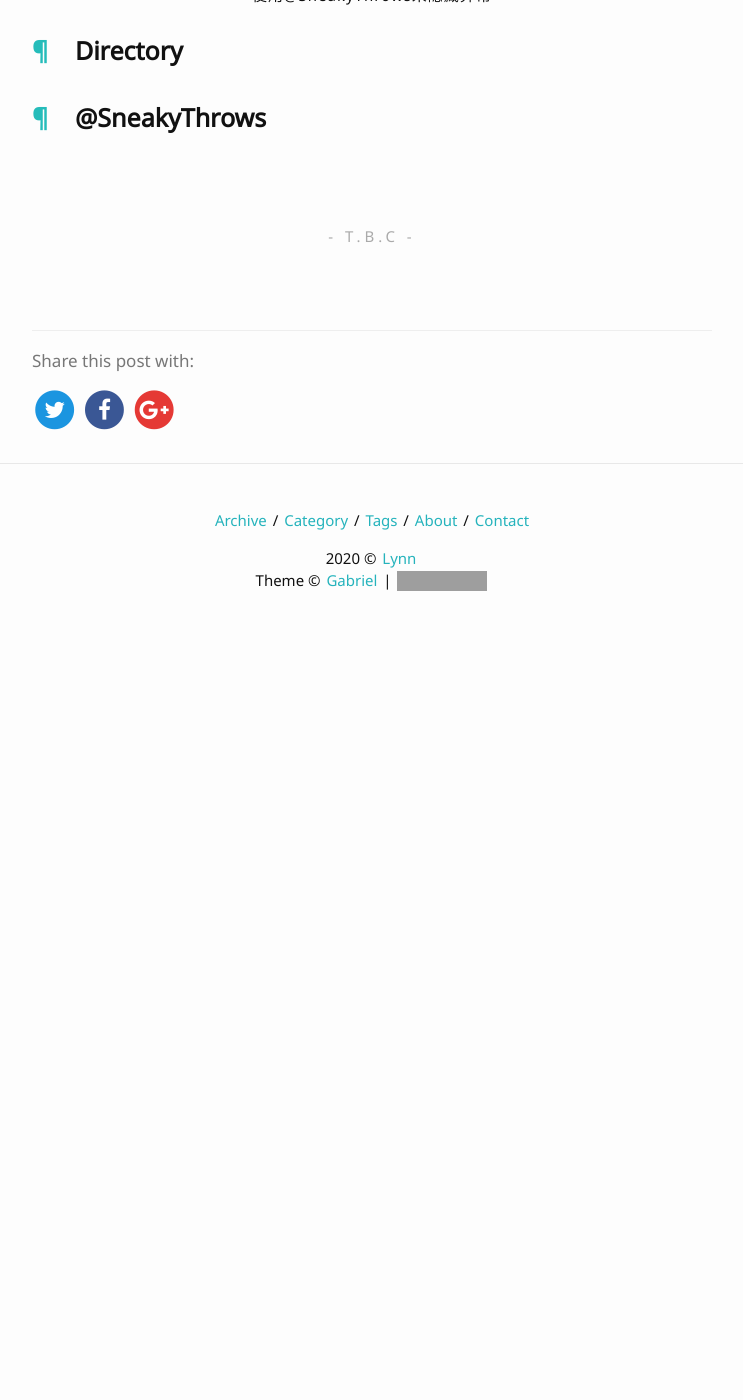
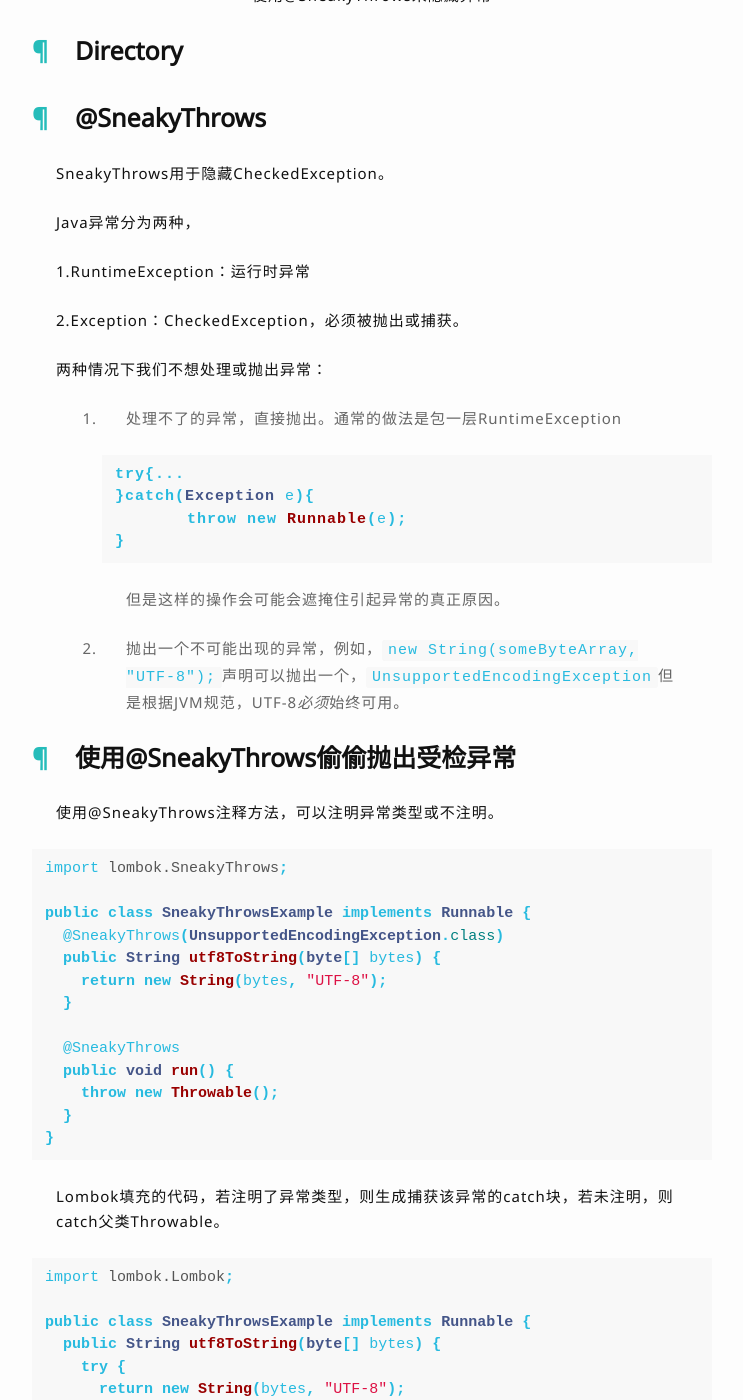
Before and after one commit to LeeLeeLeeLeeLynn/LeeLeeLeeLeeLynn.github.io, a Jekyll site: the page built from _posts/2020-10-21-@SneakyThrows.markdown, in a window 1280 px wide and 1400 px high, scrolled down 352 px. Shown: the whole window, without its empty margins (268-1011 px from the left). Built offline with Jekyll 4.4.1, drawn with Linux system fonts in a browser that asks for light colours; nearby versions of some CDN libraries; comment, search, counter and statistics services are not loaded; before the commit the page ends 982 px from its top, so only the background shows below that; some of the changed text lies outside the part shown; grey boxes are pictures that could not be loaded.

Commit message:
sneakyThrows

````diff
--- a/_posts/2020-10-21-@SneakyThrows.markdown
+++ b/_posts/2020-10-21-@SneakyThrows.markdown
@@ -6,8 +6,101 @@ date: 2020-10-20
 author: liying
 category: java
 tags: [java,注解]
-finished: false
+finished: true
 
 ---
 
 ## @SneakyThrows
+
+SneakyThrows用于隐藏CheckedException。
+
+Java异常分为两种，
+
+1.RuntimeException：运行时异常
+
+2.Exception：CheckedException，必须被抛出或捕获。
+
+两种情况下我们不想处理或抛出异常：
+
+1. 处理不了的异常，直接抛出。通常的做法是包一层RuntimeException
+
+   ```java
+   try{...
+   }catch(Exception e){
+   	throw new Runnable(e);
+   }
+   ```
+
+   但是这样的操作会可能会遮掩住引起异常的真正原因。
+
+2. 抛出一个不可能出现的异常，例如，`new String(someByteArray, "UTF-8");`声明可以抛出一个，`UnsupportedEncodingException`但是根据JVM规范，UTF-8*必须*始终可用。
+
+## 使用@SneakyThrows偷偷抛出受检异常
+
+使用@SneakyThrows注释方法，可以注明异常类型或不注明。
+
+```java
+import lombok.SneakyThrows;
+
+public class SneakyThrowsExample implements Runnable {
+  @SneakyThrows(UnsupportedEncodingException.class)
+  public String utf8ToString(byte[] bytes) {
+    return new String(bytes, "UTF-8");
+  }
+
+  @SneakyThrows
+  public void run() {
+    throw new Throwable();
+  }
+}
+```
+
+Lombok填充的代码，若注明了异常类型，则生成捕获该异常的catch块，若未注明，则catch父类Throwable。
+
+```java
+import lombok.Lombok;
+
+public class SneakyThrowsExample implements Runnable {
+  public String utf8ToString(byte[] bytes) {
+    try {
+      return new String(bytes, "UTF-8");
+    } catch (UnsupportedEncodingException e) {
+      throw Lombok.sneakyThrow(e);
+    }
+  }
+
+  public void run() {
+    try {
+      throw new Throwable();
+    } catch (Throwable t) {
+      throw Lombok.sneakyThrow(t);
+    }
+  }
+}
+```
+
+## Lombok的实现方法
+
+Lombok没有将CheckedException包装成一个新的RuntimeException，而是使用泛型将Throwable强制转换成了RuntimeException，从而骗过了编译器。
+
+```java
+    public static RuntimeException sneakyThrow(Throwable t) {
+        if (t == null) {
+            throw new NullPointerException("t");
+        } else {
+            return (RuntimeException)sneakyThrow0(t);
+        }
+    }
+
+    private static <T extends Throwable> T sneakyThrow0(Throwable t) throws T {
+        throw t;
+    }
+```
+
+JVM并不关心异常是CheckedException还是RuntimeException，所以事实上我们的CheckedException没有被重新包装，没有被忽略或重定义。
+
+参考：
+
+1. https://www.jianshu.com/p/7d0ed3aef34b
+
+2. https://projectlombok.org/features/SneakyThrows
````
